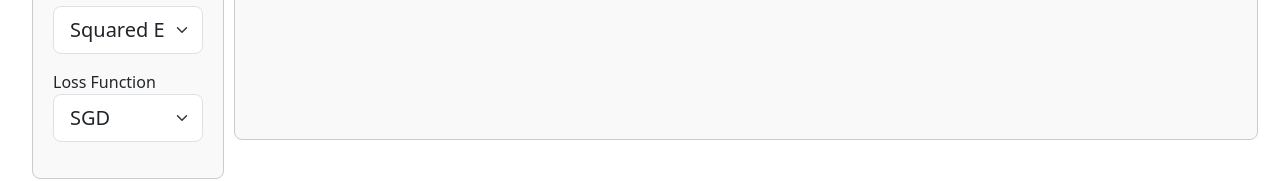
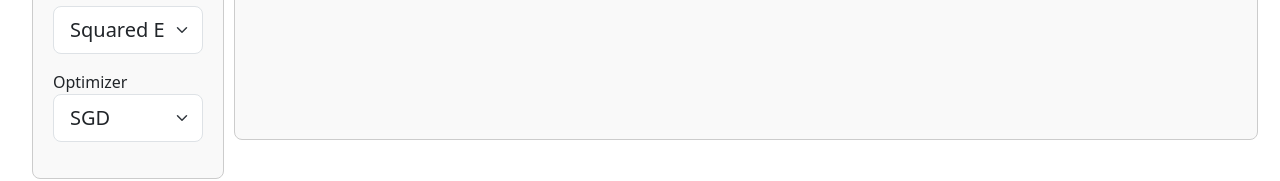
Before and after one commit to mrodiduger/inverse-kinematics-app, a Vue app in the folder client/: page / in a window 1280 px wide. Shown: the part 467-648 px from the top of the page. Built offline with nearby package versions, Linux system fonts and the light colour scheme.

Commit message:
corrected a typing mistake

```diff
--- a/client/src/components/Config.vue
+++ b/client/src/components/Config.vue
@@ -14,7 +14,7 @@
       <select class="form-select form-select-lg mb-3" aria-label="Default select example" v-model="lossFunction">
         <option v-for="(item, index) in lossFunctions" :value="index" :key="item"> {{ item }} </option>
       </select>
-      <label for="optimizer">Loss Function</label>
+      <label for="optimizer"> Optimizer </label>
       <select class="form-select form-select-lg mb-3" aria-label="Default select example" v-model="optimizer">
         <option v-for="(item, index) in optimizers" :value="index" :key="item"> {{ item }} </option>
       </select>
```
Also changed, not shown: 4 other files (tests, documents, lock files or other folders).
